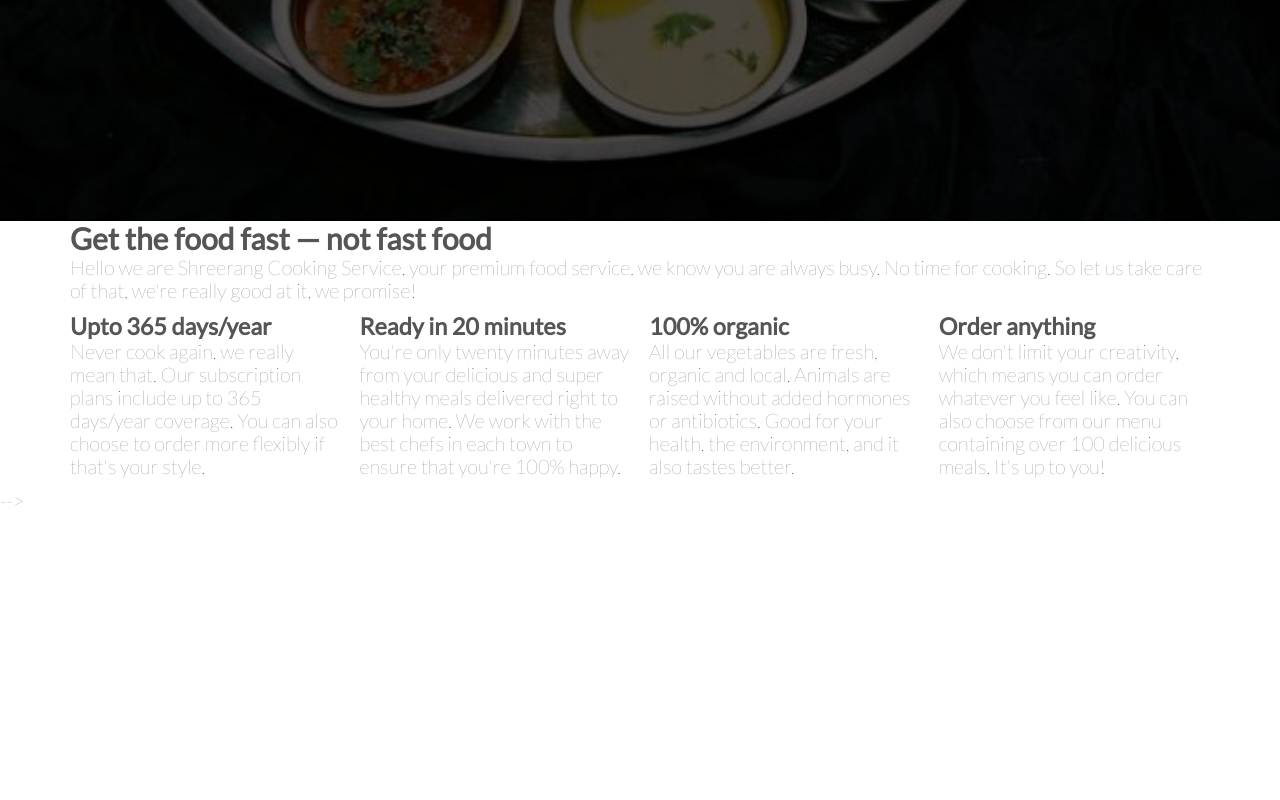
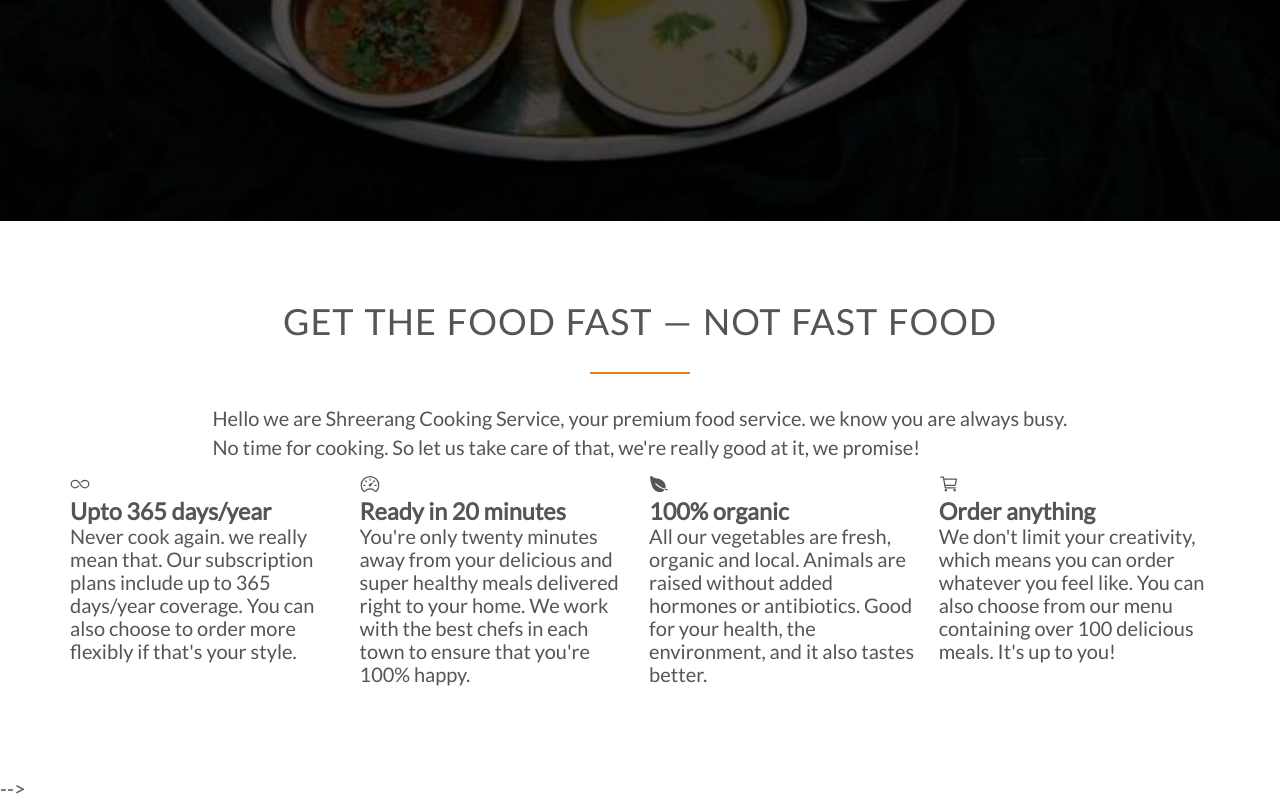
Before and after one commit to Yuniac/HTML-Learning, a plain HTML site: page index.html in a window 1280 px wide. Shown: the part 579-1379 px from the top of the page. Before the commit the page ends 1091 px from the top, so only its background shows below. Drawn offline with nearby package versions, Linux system fonts and the light colour scheme; files that its build step writes are made by us from their sources.

Commit message:
given a style to H2 element

```diff
--- a/index.html
+++ b/index.html
@@ -2,8 +2,8 @@
 <html lang="en">
 
 <head>
-    <link rel="stylesheet" type="text/css" href="resources/css/grid.css">
-    <link rel="stylesheet" type="text/css" href="vendors/normalize.css">
+    <link rel="stylesheet" type="text/css" href="vendors/grid.css">
+    <link rel="stylesheet" type="text/css" href="resources/css/normalize.css">
     <link rel="stylesheet" type="text/css" href="resources/css/style.css">
     <link href="https://fonts.googleapis.com/css2?family=Lato:ital,wght@0,100;0,400;1,300;1,400&display=swap"
         rel="stylesheet">
@@ -46,13 +46,15 @@
 
         <div class="row">
             <div class="col span-1-of-4">
+                <ion-icon name="infinite-outline"></ion-icon>
                 <h3>Upto 365 days/year</h3>
                 <p>
                     Never cook again. we really mean that. Our subscription plans include up to 365 days/year coverage.
                     You can also choose to order more flexibly if that's your style.
                 </p>
-                </div>
+            </div>
             <div class="col span-1-of-4">
+                <ion-icon name="speedometer-outline"></ion-icon>
                 <h3>Ready in 20 minutes</h3>
                 <p>
                     You're only twenty minutes away from your delicious and super healthy meals delivered right to your
@@ -60,12 +62,14 @@
                 </p>
             </div>
             <div class="col span-1-of-4">
+                <ion-icon name="leaf"></ion-icon>
                 <h3>100% organic</h3>
-                    <p> All our vegetables are fresh, organic and local. Animals are raised without added hormones or
-                        antibiotics. Good for your health, the environment, and it also tastes better.
-                    </p>
-                </div>
+                <p> All our vegetables are fresh, organic and local. Animals are raised without added hormones or
+                    antibiotics. Good for your health, the environment, and it also tastes better.
+                </p>
+            </div>
             <div class="col span-1-of-4">
+                <ion-icon name="cart-outline"></ion-icon>
                 <h3>Order anything</h3>
                 <p> We don't limit your creativity, which means you can order whatever you feel like. You can also
                     choose from our menu containing over 100 delicious meals. It's up to you!
@@ -116,7 +120,7 @@
     </div>
     </div> -->
 
-
+    <script src="https://unpkg.com/ionicons@5.4.0/dist/ionicons.js"></script>
 </body>
 
 </html>
--- a/resources/css/style.css
+++ b/resources/css/style.css
@@ -8,14 +8,17 @@ html {
     background-color: #fff;
     color:#555;
     font-family: lato, Arial,sans-serif;
-    font-weight: 200;
+    font-weight: 400;
     font-size: 20px;
     text-rendering:optimizeLegibility;
 }
+
 .row {
     max-width: 1140px;
     margin: 0 auto;
 }
+
+
 
 header {
     background: linear-gradient(rgba(0, 0, 0, 0.699),rgba(0, 0, 0, 0.699)),url("../image/Gujarati.jpg") no-repeat center center fixed;
@@ -23,6 +26,8 @@ header {
     background-position: center;
     height:100vh;
 }
+
+
 
 .heading-food {
 position: absolute;
@@ -32,20 +37,38 @@ left: 50%;
 transform: translate(-50%,-50%);
 }
 
+
+h1,h2 {
+    font-weight: 400;
+    text-transform: uppercase;
+    letter-spacing: 1px;
+}
+
+
 h1 {
     margin-top: 0;
     margin-bottom: 20px;
-    /* background-color: #00b894;
-    text-align: center;
-    color: cornsilk;
-    padding: 15px 15px; */
     color: #fff;
     font-size: 240%;
-    font-weight: 300;
-    text-transform: uppercase;
-    letter-spacing: 1px;
-    word-spacing: 12px;
+    word-spacing: 4px;
 }
+
+h2 {
+font-size: 180%;
+word-spacing: 2px;
+text-align: center;
+margin-bottom: 30px;
+}
+
+h2::after {
+    display: block;
+    height: 2px;
+    background-color: #e67e22;
+    content: " ";
+    width: 100px;
+    margin: 0 auto;
+    margin-top: 30px;
+     }
 
 .btn:link,
 .btn:visited{
@@ -122,6 +145,17 @@ margin-top: 50px;
     border-bottom: 1px solid #e67e22;
         }
 
+section{
+    padding: 80px 0;
+    }
+
+    .long-copy {
+line-height: 145%;
+width: 75%;
+margin-left:  12.5%;
+    }
+
+
 /* h2{
     background-color:rgb(230, 182, 182);
     text-align: center;
```
Also changed, not shown: vendors/grid.css (renamed from resources/css/grid.css).
